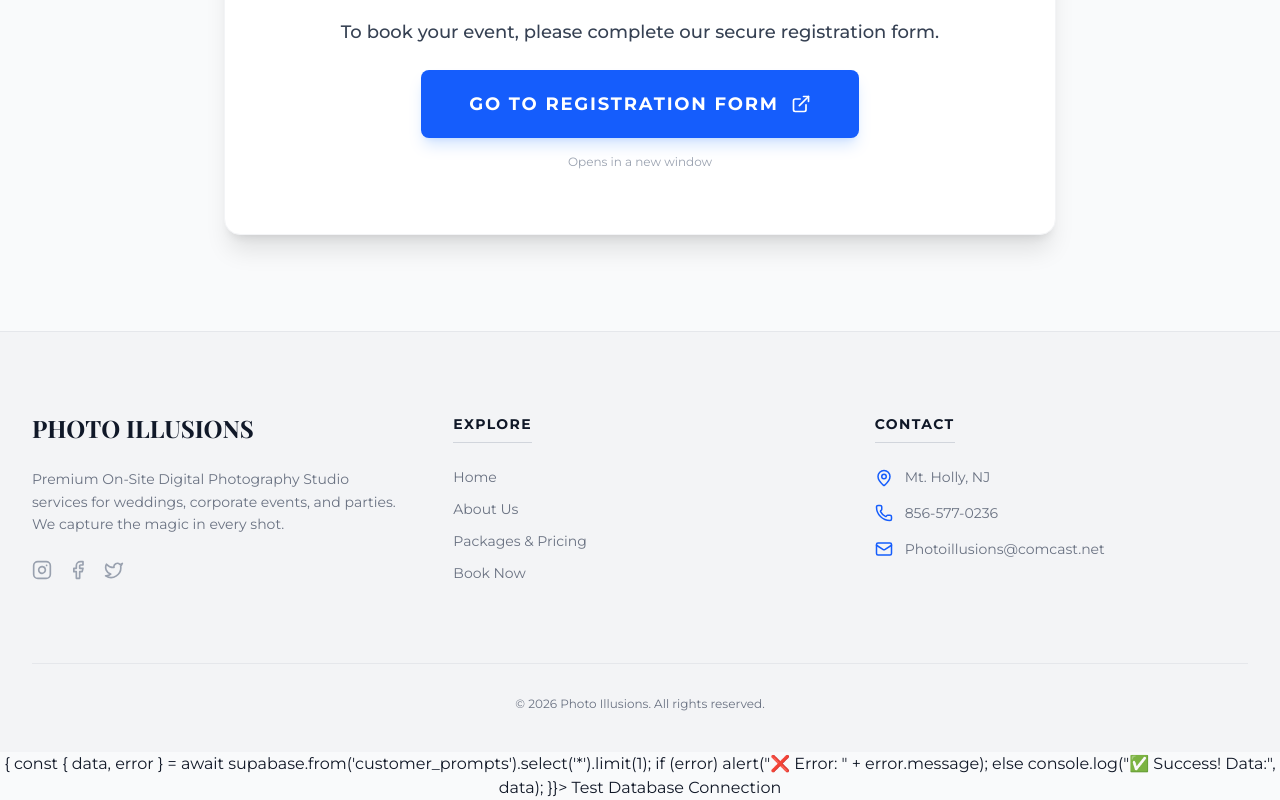
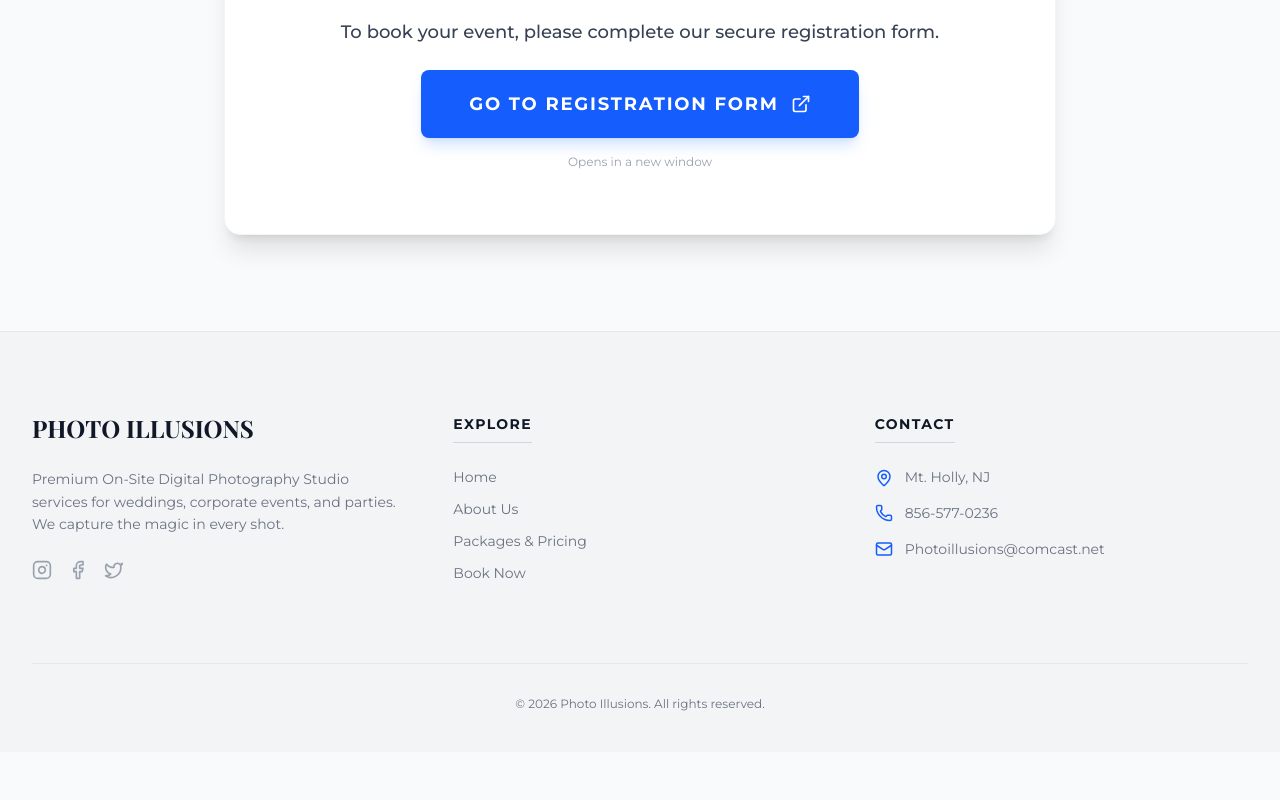
Before and after one commit to photoillusions/Photo-Illusions-Website, a React (Vite) app: page / in a window 1280 px wide. Shown: the part 2543-3343 px from the top of the page. After the commit the page ends 3295 px from the top, so only its background shows below. Built offline with nearby package versions, Linux system fonts and the light colour scheme.

Commit message:
Add files via upload

```diff
--- a/index.html
+++ b/index.html
@@ -23,13 +23,5 @@
   <body>
     <div id="root"></div>
     <script type="module" src="/index.tsx"></script>
-
-  <button onClick={async () => {
-  const { data, error } = await supabase.from('customer_prompts').select('*').limit(1);
-  if (error) alert("❌ Error: " + error.message);
-  else console.log("✅ Success! Data:", data);
-}}>
-  Test Database Connection
-</button>
   </body>
 </html>
--- a/index.tsx
+++ b/index.tsx
@@ -14,10 +14,3 @@ root.render(
     <App />
   </React.StrictMode>
 );
-<button onClick={async () => {
-  const { data, error } = await supabase.from('customer_prompts').select('*').limit(1);
-  if (error) alert("❌ Error: " + error.message);
-  else console.log("✅ Success! Data:", data);
-}}>
-  Test Database Connection
-</button>
```
